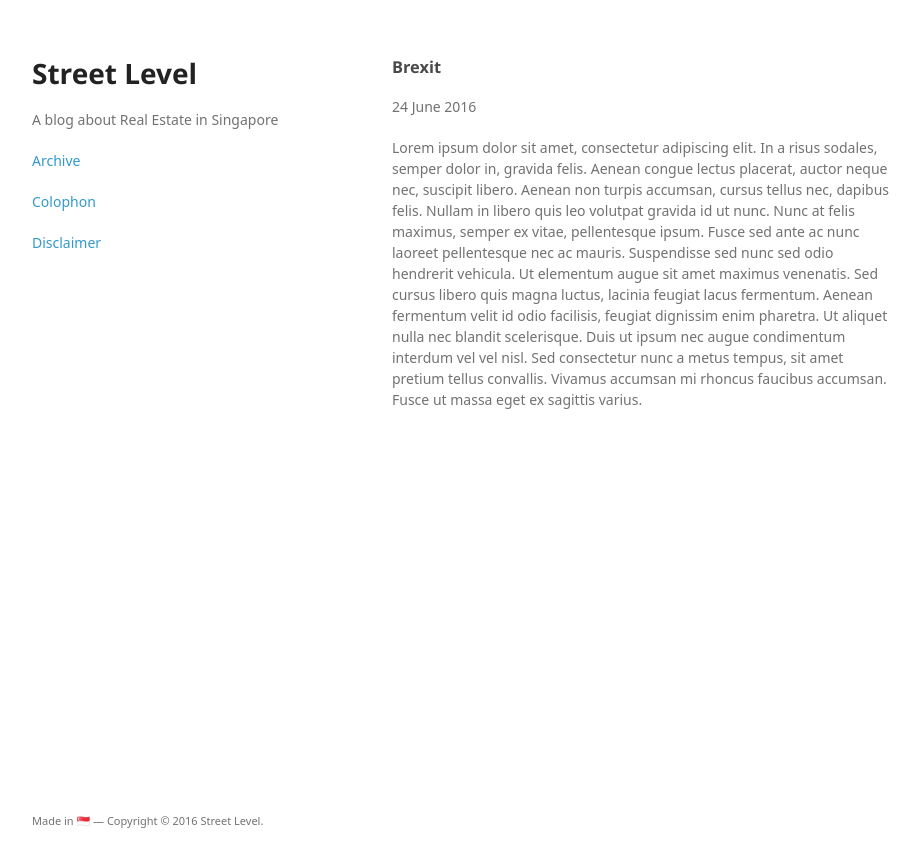
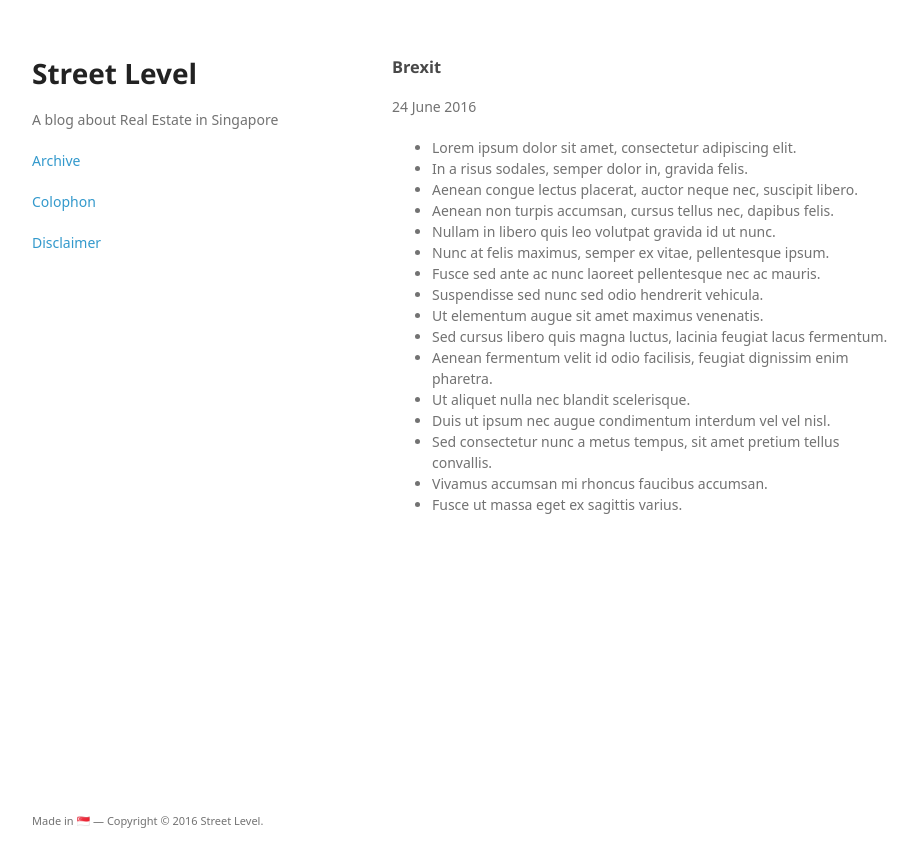
Before and after one commit to samueltwx/street-level.github.io, a Jekyll site: the page built from _posts/2016-06-24-Brexit.md, in a window 1280 px wide. Shown: the top 867 px of the page, without its empty margins (178-1098 px from the left). Built offline with Jekyll 4.4.1, drawn with Linux system fonts in a browser that asks for light colours; some web fonts are replaced.

```diff
--- a/_posts/2016-06-24-Brexit.md
+++ b/_posts/2016-06-24-Brexit.md
@@ -3,19 +3,19 @@ layout: post
 title: "Brexit"
 date: 2016-06-24
 ---
-Lorem ipsum dolor sit amet, consectetur adipiscing elit.
-In a risus sodales, semper dolor in, gravida felis.
-Aenean congue lectus placerat, auctor neque nec, suscipit libero.
-Aenean non turpis accumsan, cursus tellus nec, dapibus felis.
-Nullam in libero quis leo volutpat gravida id ut nunc.
-Nunc at felis maximus, semper ex vitae, pellentesque ipsum.
-Fusce sed ante ac nunc laoreet pellentesque nec ac mauris.
-Suspendisse sed nunc sed odio hendrerit vehicula.
-Ut elementum augue sit amet maximus venenatis.
-Sed cursus libero quis magna luctus, lacinia feugiat lacus fermentum.
-Aenean fermentum velit id odio facilisis, feugiat dignissim enim pharetra.
-Ut aliquet nulla nec blandit scelerisque.
-Duis ut ipsum nec augue condimentum interdum vel vel nisl.
-Sed consectetur nunc a metus tempus, sit amet pretium tellus convallis.
-Vivamus accumsan mi rhoncus faucibus accumsan.
-Fusce ut massa eget ex sagittis varius.
+- Lorem ipsum dolor sit amet, consectetur adipiscing elit.
+- In a risus sodales, semper dolor in, gravida felis.
+- Aenean congue lectus placerat, auctor neque nec, suscipit libero.
+- Aenean non turpis accumsan, cursus tellus nec, dapibus felis.
+- Nullam in libero quis leo volutpat gravida id ut nunc.
+- Nunc at felis maximus, semper ex vitae, pellentesque ipsum.
+- Fusce sed ante ac nunc laoreet pellentesque nec ac mauris.
+- Suspendisse sed nunc sed odio hendrerit vehicula.
+- Ut elementum augue sit amet maximus venenatis.
+- Sed cursus libero quis magna luctus, lacinia feugiat lacus fermentum.
+- Aenean fermentum velit id odio facilisis, feugiat dignissim enim pharetra.
+- Ut aliquet nulla nec blandit scelerisque.
+- Duis ut ipsum nec augue condimentum interdum vel vel nisl.
+- Sed consectetur nunc a metus tempus, sit amet pretium tellus convallis.
+- Vivamus accumsan mi rhoncus faucibus accumsan.
+- Fusce ut massa eget ex sagittis varius.
```
